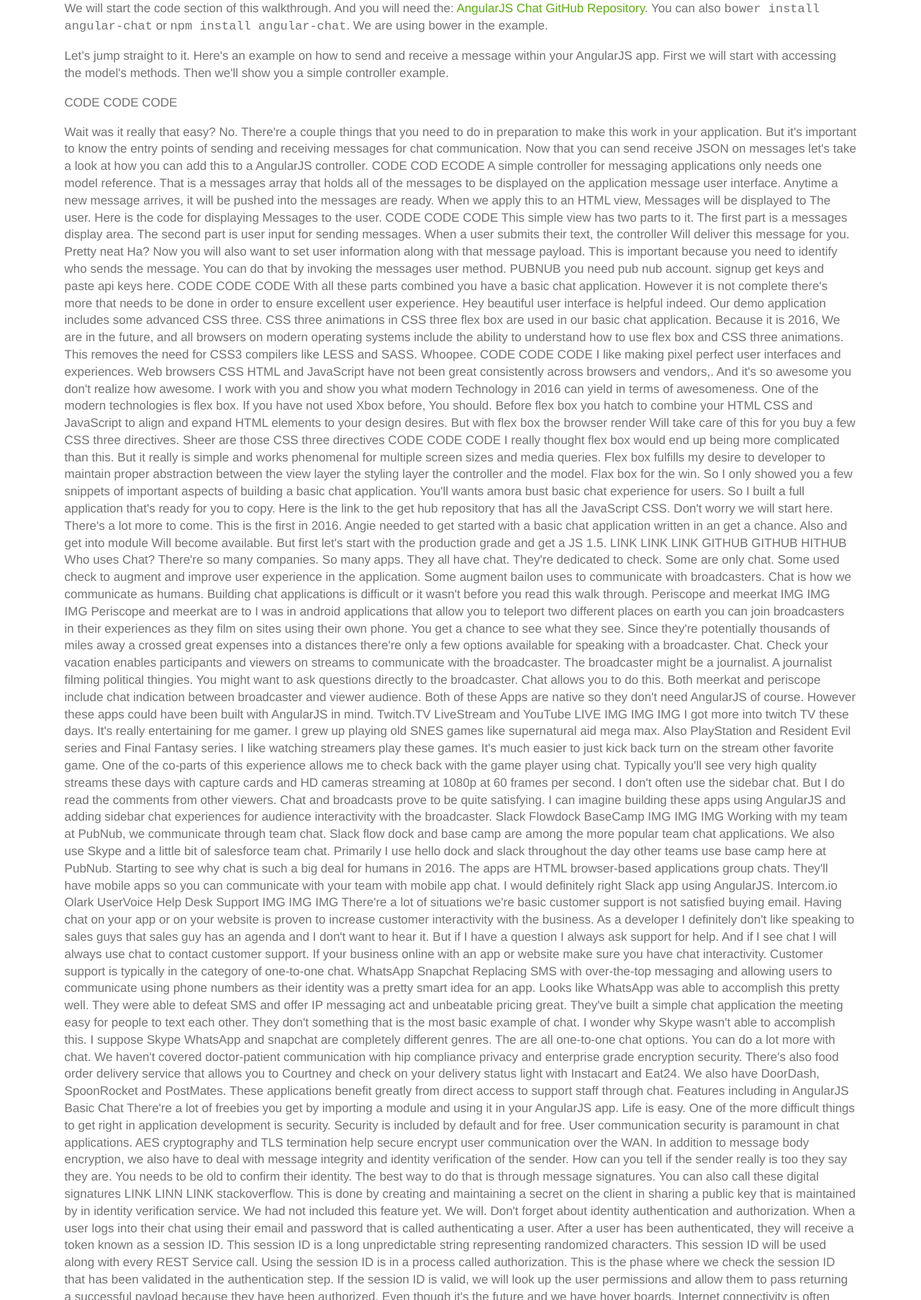
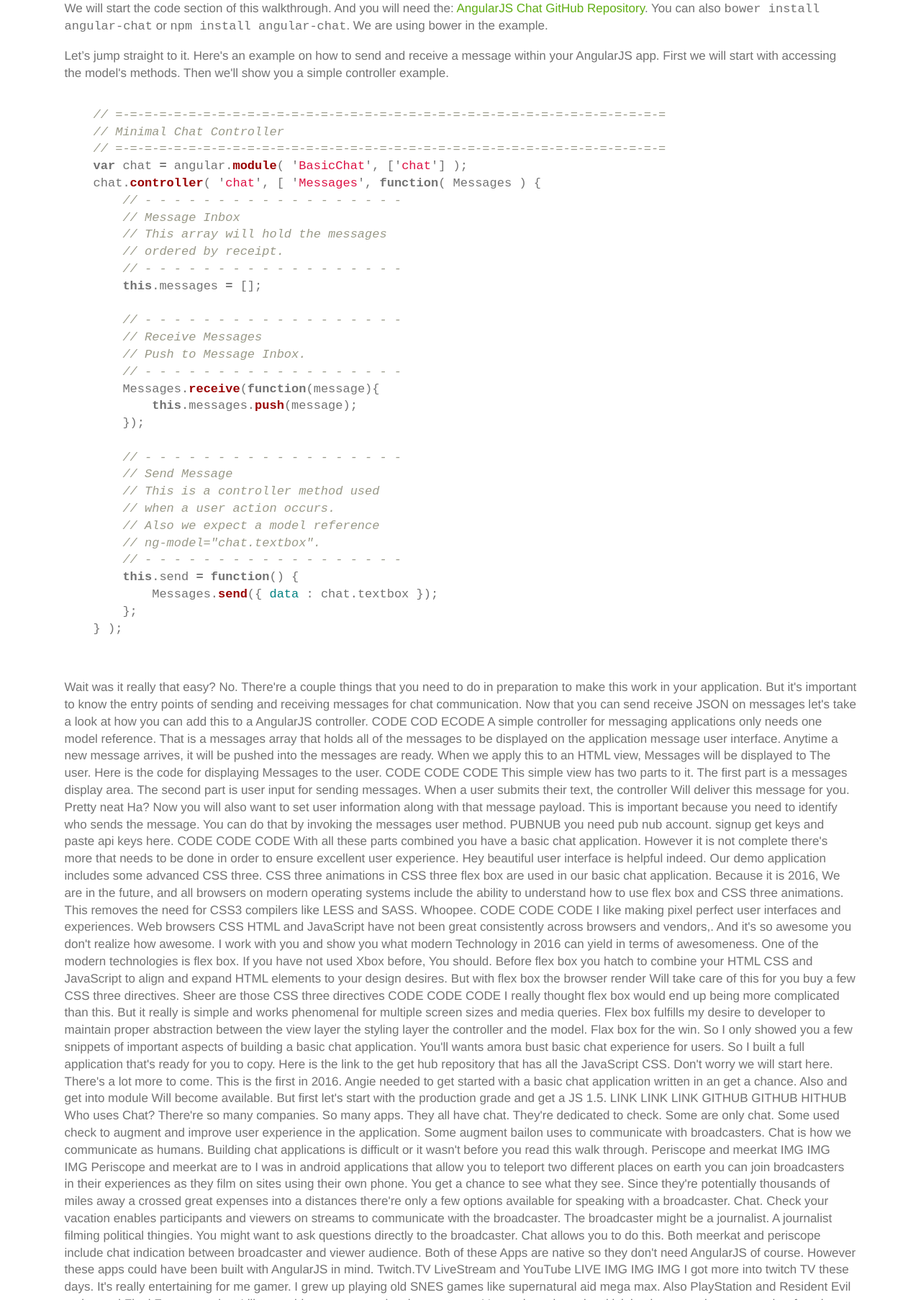
Before and after one commit to stephenlb/angularjs-chat, a Jekyll site: the page built from tutorials/angularjs-basic-chat-module/index.html, in a window 1280 px wide, cut to the strip 3418-5224 px from the top of the page. Shown: the whole strip at 72% size. Built offline with Jekyll 4.4.1, drawn with Linux system fonts in a browser that asks for light colours; comment, search, counter and statistics services are not loaded.

Commit message:
added view example code with lots of code comments.

```diff
--- a/tutorials/angularjs-basic-chat-module/index.html
+++ b/tutorials/angularjs-basic-chat-module/index.html
@@ -237,7 +237,40 @@ chat.controller( 'chat', [ 'Messages', function( Messages ) {
         Then we'll show you a simple controller example.
     </p><p>
 
-        CODE CODE CODE
+        {% highlight javascript %}
+
+// =-=-=-=-=-=-=-=-=-=-=-=-=-=-=-=-=-=-=-=-=-=-=-=-=-=-=-=-=-=-=-=-=-=-=-=-=-=
+// Minimal Chat Controller
+// =-=-=-=-=-=-=-=-=-=-=-=-=-=-=-=-=-=-=-=-=-=-=-=-=-=-=-=-=-=-=-=-=-=-=-=-=-=
+var chat = angular.module( 'BasicChat', ['chat'] );
+chat.controller( 'chat', [ 'Messages', function( Messages ) {
+    // - - - - - - - - - - - - - - - - - -
+    // Message Inbox
+    // This array will hold the messages
+    // ordered by receipt.
+    // - - - - - - - - - - - - - - - - - -
+    this.messages = [];
+
+    // - - - - - - - - - - - - - - - - - -
+    // Receive Messages
+    // Push to Message Inbox.
+    // - - - - - - - - - - - - - - - - - -
+    Messages.receive(function(message){
+        this.messages.push(message);
+    });
+
+    // - - - - - - - - - - - - - - - - - -
+    // Send Message
+    // This is a controller method used
+    // when a user action occurs.
+    // Also we expect a model reference
+    // ng-model="chat.textbox".
+    // - - - - - - - - - - - - - - - - - -
+    this.send = function() {
+        Messages.send({ data : chat.textbox });
+    };
+} );
+        {% endhighlight %}
 
     </p><p>
 
--- a/tutorials/angularjs-basic-chat-module/styles.css
+++ b/tutorials/angularjs-basic-chat-module/styles.css
@@ -3,6 +3,9 @@
 /* =-=-=-=-=-=-=-=-=-=-=-=-=-=-=-=-=-=-=-=-=-=-=-=-=-=-=-=-=-=-=-=-=-=-=-=-= */
 .tutorial-content a {
     color: #61AD15;
+}
+.tutorial-content figure {
+    overflow: scroll;
 }
 .tutorial-content h3 {
     margin: 0px auto;
```
